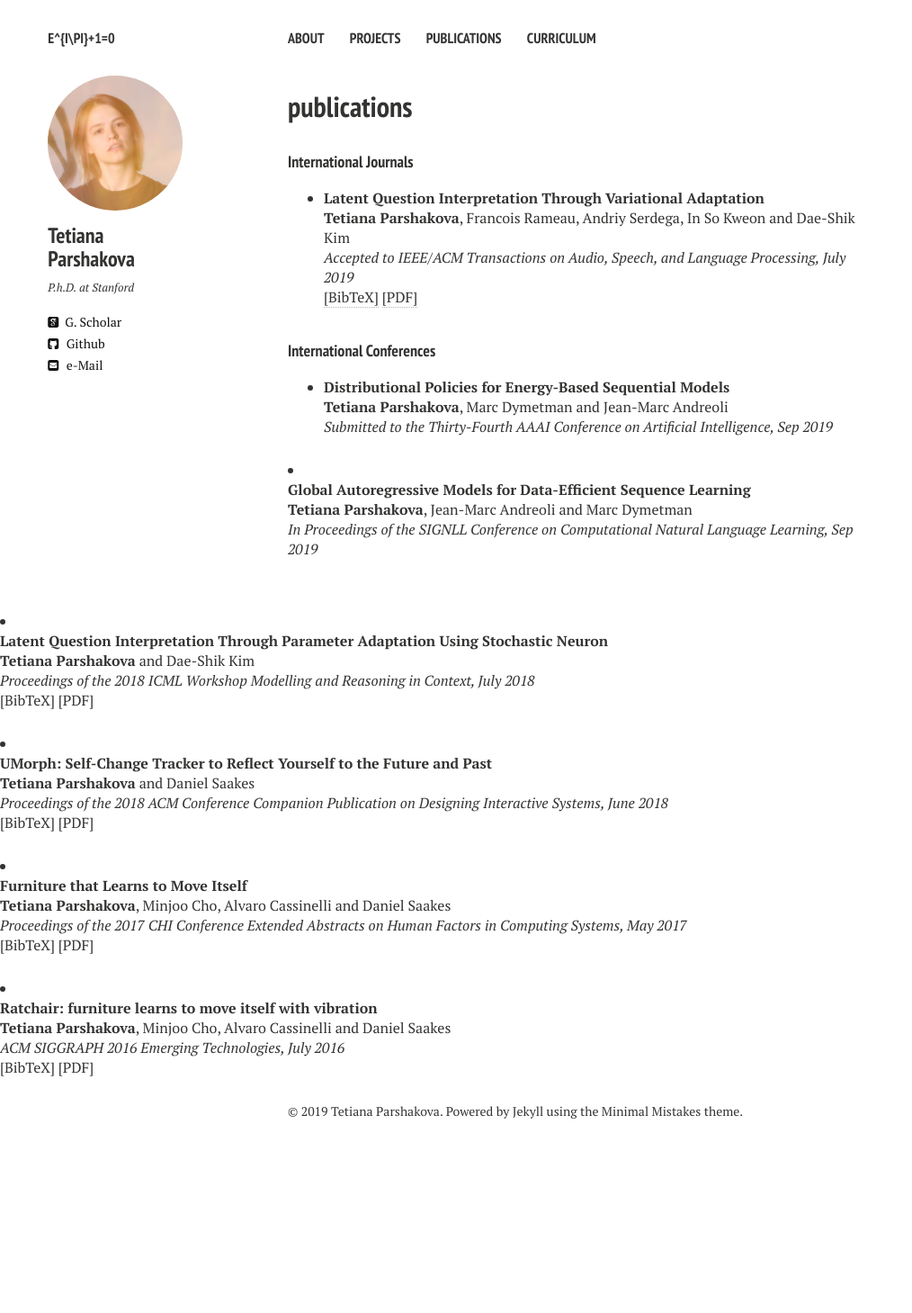
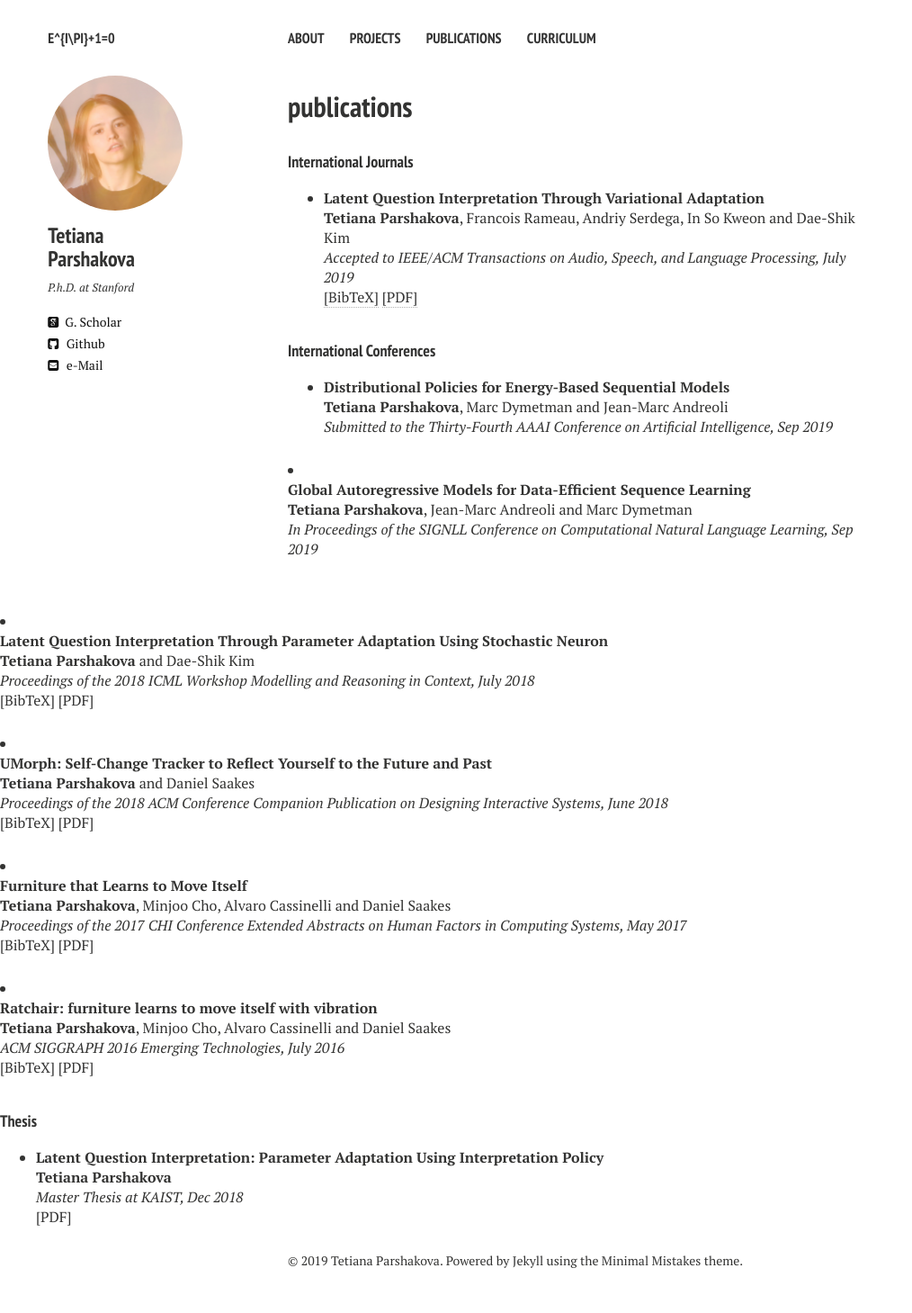
Before and after one commit to alexanch/parshakova.github.io, a Jekyll site: the page built from publications.md, in a window 1280 px wide. Shown: the whole page at 90% size, without its empty margins (0-1014 px from the left). Built offline with Jekyll 4.4.1, drawn with Linux system fonts in a browser that asks for light colours; nearby versions of some CDN libraries; before the commit the page ends 1293 px from its top, so only the background shows below that.

Commit message:
Update publications.html

```diff
--- a/_layouts/publications.html
+++ b/_layouts/publications.html
@@ -227,6 +227,24 @@ div.bibtex pre { font-size: 75%; overflow: auto;  width: 100%; padding: 0em 0em;
 </li>
 </ul>
 
+
+<h4 style="margin-bottom:0px;padding-top:10px;">Thesis</h4>
+<!-- Generated from JabRef by PubList by Truong Nghiem at 11:44 on 2015.09.10. -->
+<ul class="biblist">
+
+<li ><p>
+<b>Latent Question Interpretation: Parameter Adaptation Using Interpretation Policy</b>
+<br><b>Tetiana Parshakova</b><br>
+<i>Master Thesis at KAIST,</i><i> Dec 2018</i>
+<br />
+<a href="https://drive.google.com/file/d/14LJTAOro5RtA8fFqd3PddnlRkNZxkoPD/view?usp=sharing" target="_blank">[PDF]</a>
+</p>
+</div>
+</li>
+
+</ul>
+
+
     </div><!-- /.article-wrap -->
     {% if site.disqus_shortname and page.comments %}
       <section id="disqus_thread"></section><!-- /#disqus_thread -->
```
